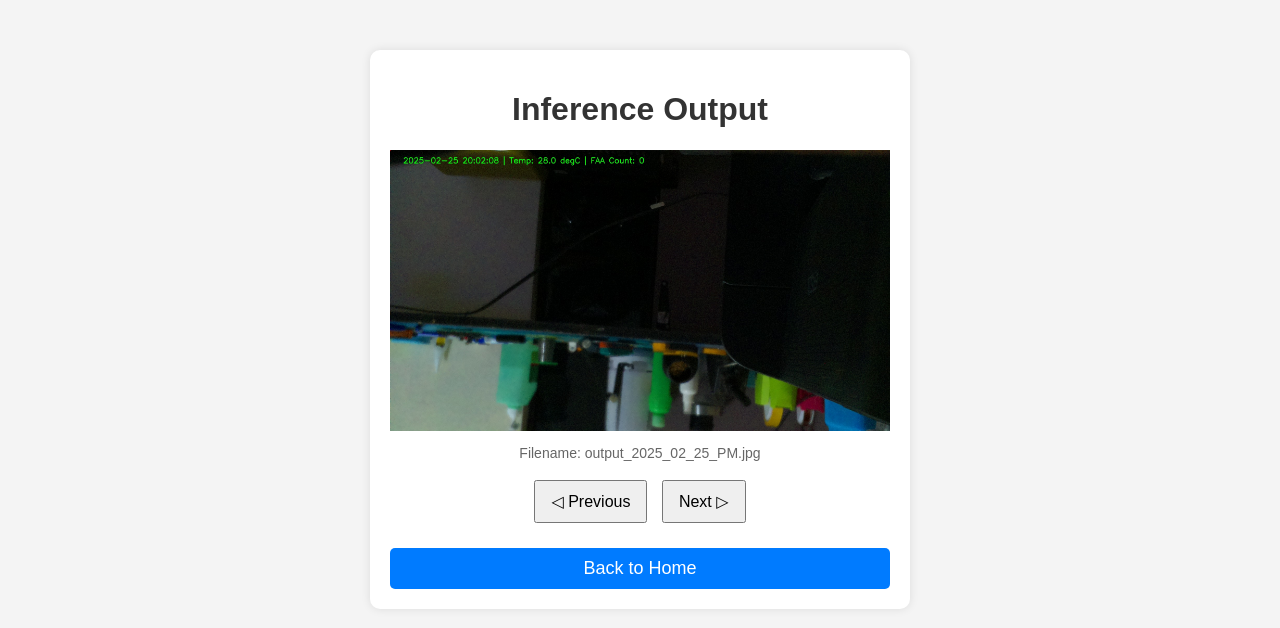
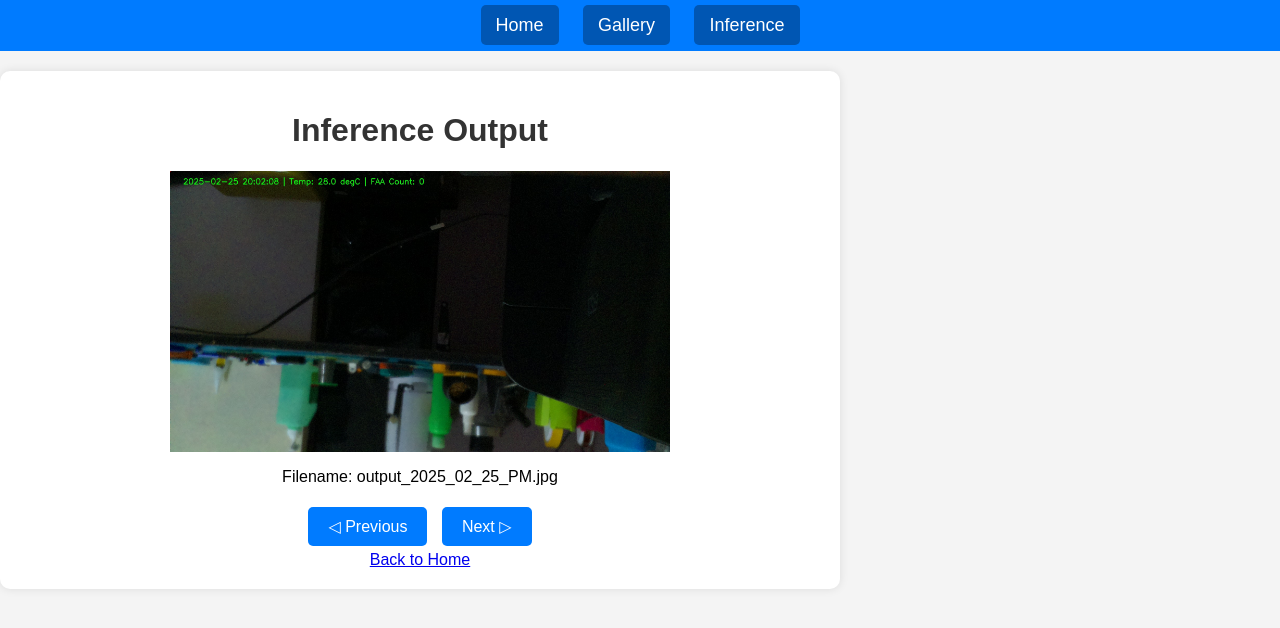
Before and after one commit to KennyNeutron/Aedes-Aegypti-Forecaster, a Flask app: page /inference_output in a window 1280 px wide. Shown: the top 628 px of the page. Run offline with Flask 3, Linux system fonts and the light colour scheme.

Commit message:
added base.html making a constant navigation bar for all pages

```diff
--- /dev/null
+++ b/templates/base.html
@@ -0,0 +1,79 @@
+<!DOCTYPE html>
+<html lang="en">
+<head>
+    <meta charset="UTF-8">
+    <meta name="viewport" content="width=device-width, initial-scale=1.0">
+    <title>{% block title %}Aedes aegypti Forecaster{% endblock %}</title>
+    <style>
+        body {
+            font-family: Arial, sans-serif;
+            background-color: #f4f4f4;
+            margin: 0;
+        }
+        header {
+            background-color: #007BFF;
+            padding: 15px;
+            color: white;
+            text-align: center;
+        }
+        header a {
+            color: white;
+            font-size: 18px;
+            text-decoration: none;
+            padding: 10px 15px;
+            margin: 0 10px;
+            border-radius: 5px;
+            background-color: #0056b3;
+        }
+        header a:hover {
+            background-color: #003d80;
+        }
+        .container {
+            background: white;
+            padding: 20px;
+            border-radius: 10px;
+            box-shadow: 0px 0px 10px rgba(0, 0, 0, 0.1);
+            display: inline-block;
+            width: 100%;
+            max-width: 800px;
+            margin: 20px auto;
+            text-align: center;
+        }
+        h1 {
+            color: #333;
+        }
+        .gallery img {
+            width: 500px;
+            height: auto;
+            display: block;
+            margin: 0 auto;
+        }
+        .nav-buttons button {
+            padding: 10px 20px;
+            font-size: 16px;
+            margin: 5px;
+            cursor: pointer;
+            background-color: #007BFF;
+            color: white;
+            border: none;
+            border-radius: 5px;
+        }
+        .nav-buttons button:hover {
+            background-color: #0056b3;
+        }
+    </style>
+</head>
+<body>
+
+<header>
+    <a href="/">Home</a>
+    <a href="/gallery">Gallery</a>
+    <a href="/inference_output">Inference</a>
+</header>
+
+<div class="container">
+    {% block content %}{% endblock %}
+</div>
+
+</body>
+</html>
--- a/templates/inference_output.html
+++ b/templates/inference_output.html
@@ -1,64 +1,8 @@
-<!DOCTYPE html>
-<html lang="en">
-<head>
-    <meta charset="UTF-8">
-    <meta name="viewport" content="width=device-width, initial-scale=1.0">
-    <title>Inference Results</title>
-    <style>
-        body {
-            font-family: Arial, sans-serif;
-            text-align: center;
-            background-color: #f4f4f4;
-            margin: 50px;
-        }
-        .container {
-            background: white;
-            padding: 20px;
-            border-radius: 10px;
-            box-shadow: 0px 0px 10px rgba(0, 0, 0, 0.1);
-            display: inline-block;
-        }
-        h1 {
-            color: #333;
-        }
-        .gallery {
-            margin-top: 20px;
-        }
-        .gallery img {
-            width: 500px;
-            height: auto;
-            display: none;
-        }
-        .gallery img.active {
-            display: block;
-        }
-        .gallery p {
-            color: #666;
-            font-size: 14px;
-        }
-        .nav-buttons {
-            margin-top: 10px;
-        }
-        button {
-            padding: 10px 15px;
-            font-size: 16px;
-            margin: 5px;
-            cursor: pointer;
-        }
-        .back-link {
-            margin-top: 20px;
-            display: block;
-            text-decoration: none;
-            font-size: 18px;
-            padding: 10px 15px;
-            background: #007BFF;
-            color: white;
-            border-radius: 5px;
-        }
-    </style>
-</head>
-<body>
-    <div class="container">
+{% extends "base.html" %}
+
+{% block title %}Inference{% endblock %}
+
+{% block content %}
     <h1>Inference Output</h1>
     <div class="gallery" id="gallery"></div>
     <div class="nav-buttons">
@@ -66,7 +10,6 @@
         <button onclick="nextImage()">Next &#9655;</button>
     </div>
     <a href="/" class="back-link">Back to Home</a>
-    </div>
 
     <script>
         let images = [];
@@ -87,16 +30,15 @@
             gallery.innerHTML = "";
             if (images.length > 0) {
                 let img = document.createElement("img");
-                img.src = images[currentIndex];  // Make sure this path is correct
+                img.src = images[currentIndex];
                 img.classList.add("active");
                 gallery.appendChild(img);
 
                 let filename = document.createElement("p");
-                filename.textContent = "Filename: " + images[currentIndex].split('/').pop();
+                filename.textContent = "Filename: " + images[currentIndex].split('/').pop(); // To display only the filename
                 gallery.appendChild(filename);
             }
         }
-
 
         function prevImage() {
             if (images.length > 0) {
@@ -114,5 +56,4 @@
 
         loadImages();
     </script>
-</body>
-</html>
+{% endblock %}
```
Also changed, not shown: templates/gallery.html (+6 -65 lines), templates/index.html (+4 -65 lines). Lines whose indentation alone changed are shown as unchanged.
